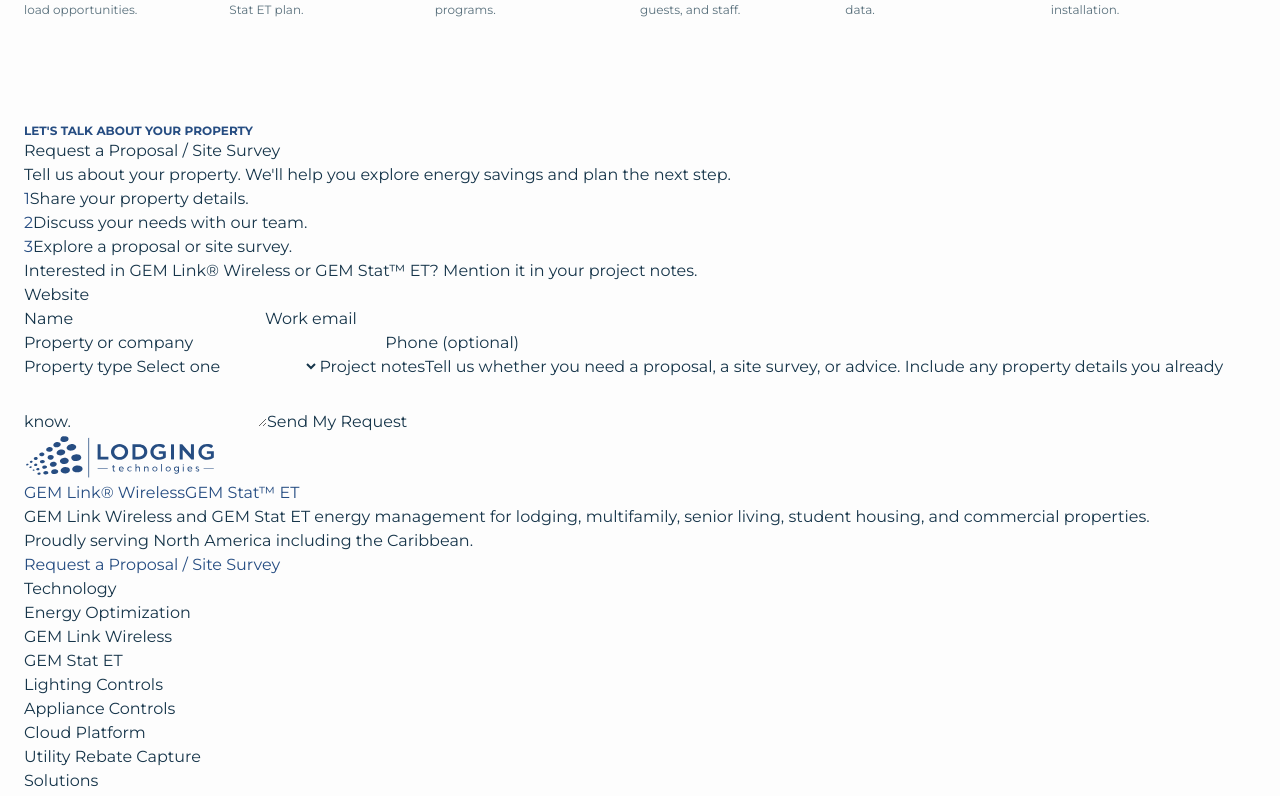
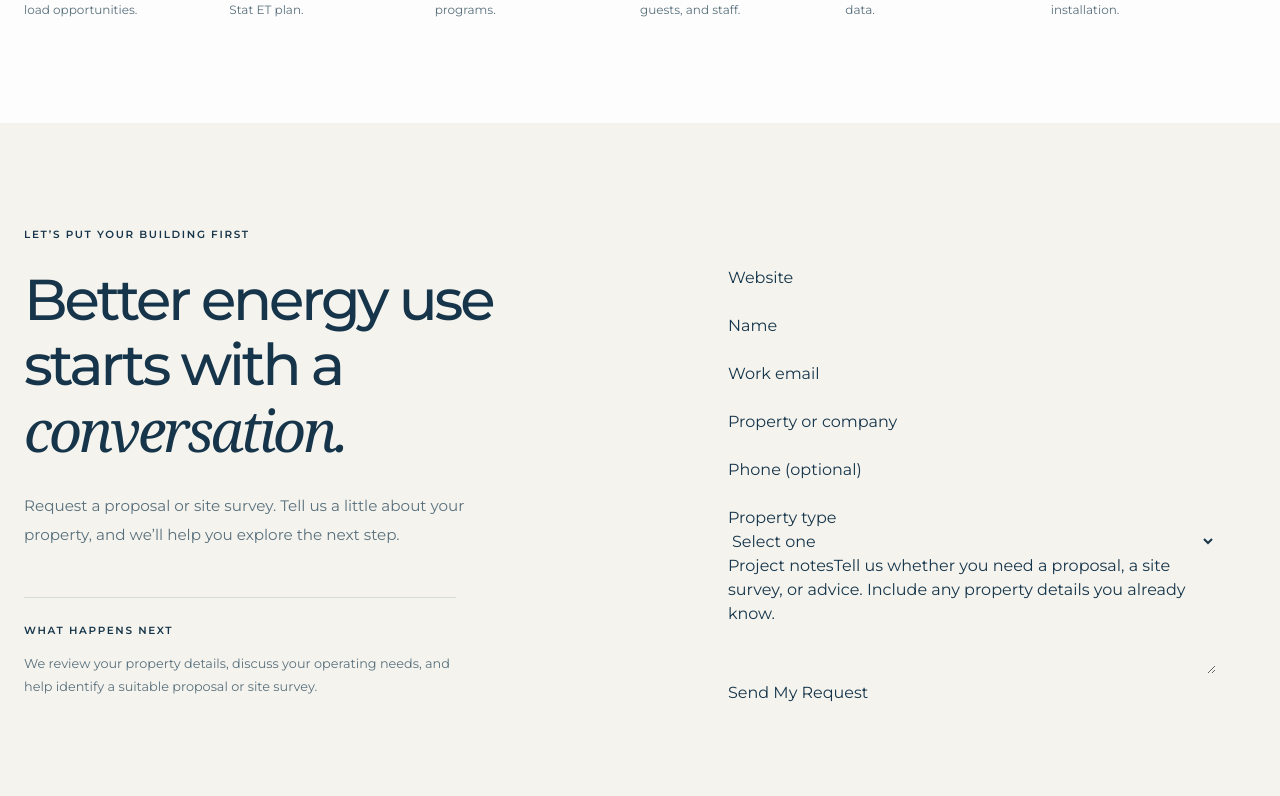
Before and after one commit to MannLester/Lodge-Tech-Website, a Next.js app in the folder apps/web/: page / in a window 1280 px wide. Shown: the part 7180-7976 px from the top of the page. Built offline with nearby package versions, Linux system fonts and the light colour scheme.

Commit message:
enhance: redesign inquiries and refresh selected product context

```diff
--- a/apps/web/src/features/home/ui/closing-footer.tsx
+++ b/apps/web/src/features/home/ui/closing-footer.tsx
@@ -1,66 +1,41 @@
 import { InquiryForm } from "@/features/home/ui/inquiry-form";
 import { SiteFooter } from "@/shared/ui/site-footer";
 
-type ClosingFooterProps = {
-  initialInquiryMessage?: string;
-};
+type ClosingFooterProps = { initialInquiryMessage?: string };
 
 export function ClosingFooter({ initialInquiryMessage }: ClosingFooterProps) {
   return (
     <>
       <section
         aria-labelledby="contact-heading"
-        className="border-border bg-surface-muted border-t py-16 sm:py-20 lg:py-24"
+        className="editorial-section contact-section"
         id="contact"
       >
-        <div className="section-shell grid items-center gap-10 lg:grid-cols-[minmax(0,0.9fr)_minmax(24rem,1fr)] lg:gap-16">
+        <div className="section-shell contact-layout">
           <div>
-            <p className="eyebrow">Let&apos;s talk about your property</p>
-            <h2
-              className="text-foreground mt-4 max-w-lg text-3xl leading-tight font-semibold sm:text-4xl lg:text-5xl"
-              id="contact-heading"
-            >
-              Request a Proposal / Site Survey
+            <p className="chapter-label">Let’s put your building first</p>
+            <h2 className="display-heading" id="contact-heading">
+              Better energy use
+              <br />
+              starts with a<br />
+              <em>conversation.</em>
             </h2>
-            <p className="text-muted mt-6 max-w-md text-base leading-7">
-              Tell us about your property. We&apos;ll help you explore energy
-              savings and plan the next step.
+            <p className="editorial-copy">
+              Request a proposal or site survey. Tell us a little about your
+              property, and we’ll help you explore the next step.
             </p>
-            <ol className="text-foreground mt-8 grid gap-5 text-sm leading-6">
-              <li className="flex items-center gap-4">
-                <span
-                  aria-hidden
-                  className="bg-brand-soft text-brand-strong grid size-9 shrink-0 place-items-center rounded-full font-semibold"
-                >
-                  1
-                </span>
-                Share your property details.
-              </li>
-              <li className="flex items-center gap-4">
-                <span
-                  aria-hidden
-                  className="bg-brand-soft text-brand-strong grid size-9 shrink-0 place-items-center rounded-full font-semibold"
-                >
-                  2
-                </span>
-                Discuss your needs with our team.
-              </li>
-              <li className="flex items-center gap-4">
-                <span
-                  aria-hidden
-                  className="bg-brand-soft text-brand-strong grid size-9 shrink-0 place-items-center rounded-full font-semibold"
-                >
-                  3
-                </span>
-                Explore a proposal or site survey.
-              </li>
-            </ol>
-            <p className="text-muted mt-8 max-w-md text-sm leading-6">
-              Interested in GEM Link® Wireless or GEM Stat™ ET? Mention it in
-              your project notes.
-            </p>
+            <div className="contact-next">
+              <p className="chapter-label">What happens next</p>
+              <p>
+                We review your property details, discuss your operating needs,
+                and help identify a suitable proposal or site survey.
+              </p>
+            </div>
           </div>
-          <InquiryForm initialMessage={initialInquiryMessage} />
+          <InquiryForm
+            key={initialInquiryMessage}
+            initialMessage={initialInquiryMessage}
+          />
         </div>
       </section>
       <SiteFooter />
```
